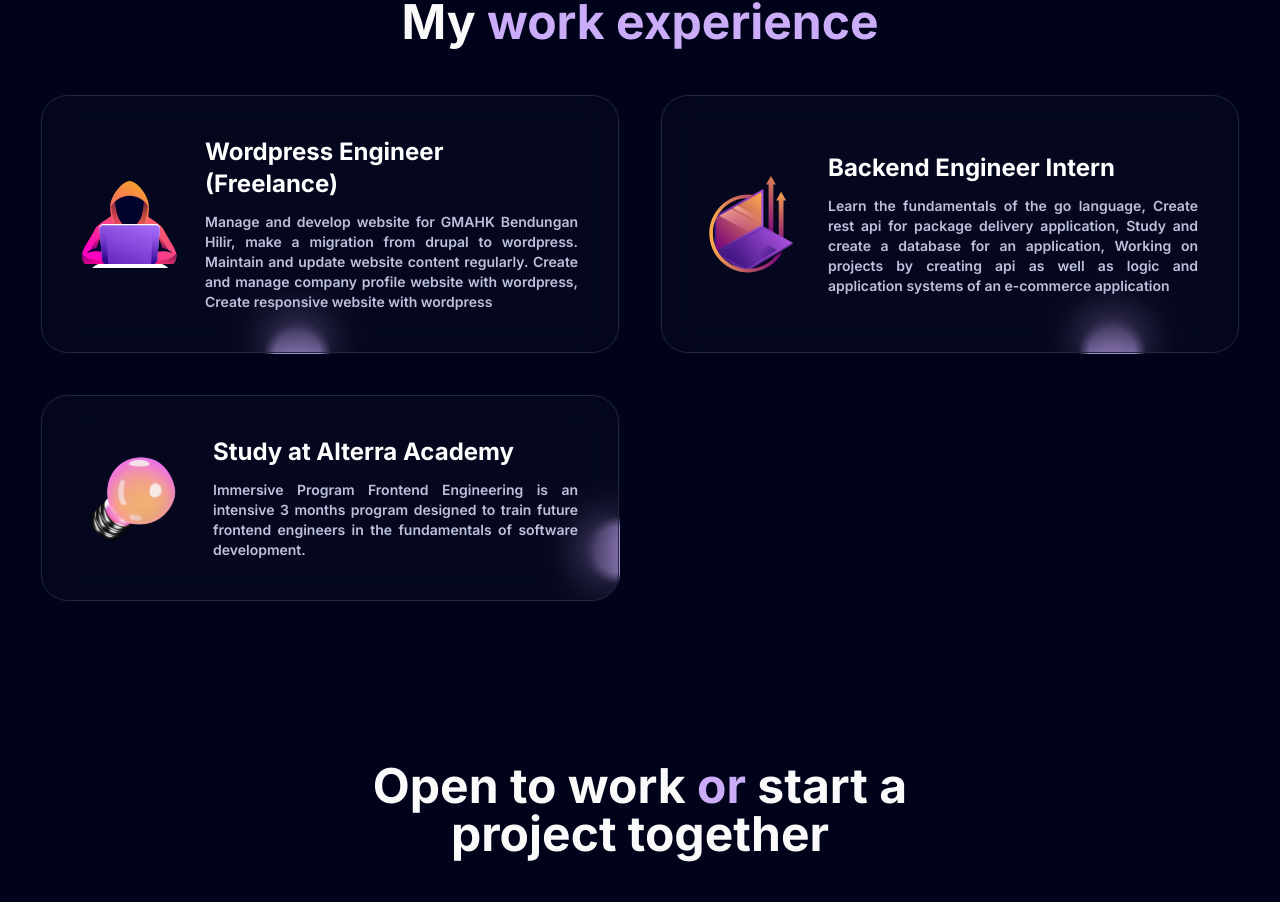
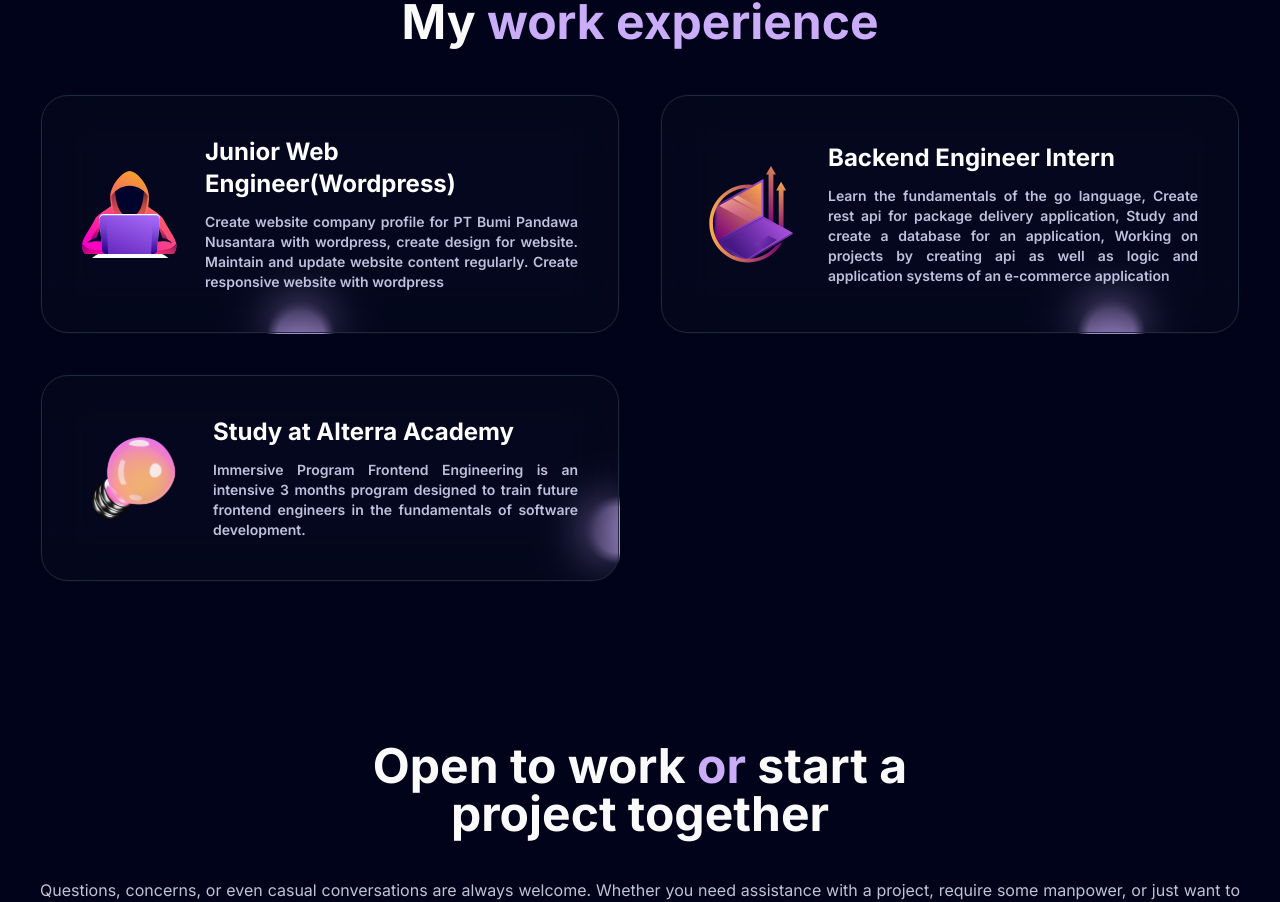
Before and after one commit to dotarsojat69/francofd6-website, a Next.js app: page / in a window 1280 px wide. Shown: the part 4697-5599 px from the top of the page. Built offline with nearby package versions, Linux system fonts and the light colour scheme.

Commit message:
feat: change description

```diff
--- a/data/index.ts
+++ b/data/index.ts
@@ -167,8 +167,8 @@ export const navItems = [
   export const workExperience = [
     {
       id: 1,
-      title: "Wordpress Engineer (Freelance)",
-      desc: "Manage and develop website for GMAHK Bendungan Hilir, make a migration from drupal to wordpress. Maintain and update website content regularly. Create and manage company profile website with wordpress, Create responsive website with wordpress",
+      title: "Junior Web Engineer(Wordpress)",
+      desc: "Create website company profile for PT Bumi Pandawa Nusantara with wordpress, create design for website. Maintain and update website content regularly. Create responsive website with wordpress",
       className: "md:col-span-2 text-justify",
       thumbnail: "/exp1.svg",
     },
```
